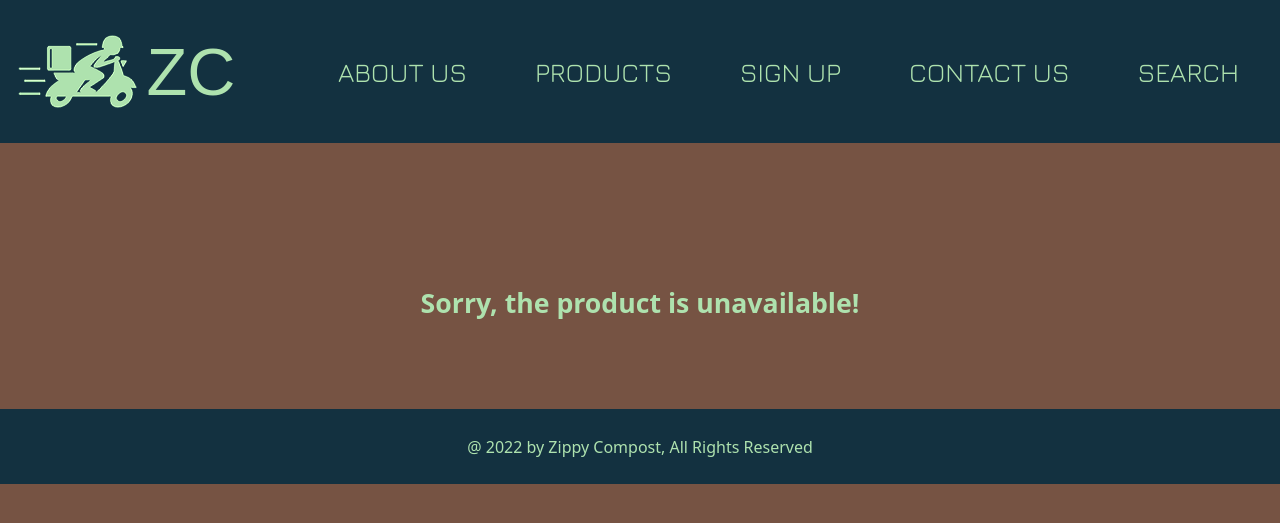
After one commit to N-A-V-I-D/zippy_compost, a PHP site: page /search.php?productName=1 in a window 1280 px wide. The commit adds this page. Shown: the top 523 px of the page. Run offline with PHP 8.4, Linux system fonts and the light colour scheme; some web fonts are replaced.

Commit message:
Search completed

```diff
--- /dev/null
+++ b/products.txt
@@ -0,0 +1,7 @@
+<span>Ceramic Compost Crock</span> : Toss in organic scraps like coffee grounds, eggshells, vegetables or clippings. Features a filtered lid for odorless storage and a sturdy, stainless steel handle. : Price $10 : <img src="images/bin.png"/>
+
+<span>Canning Tools Kit</span> : Spend more time canning or dehydrating your favorite fruits and vegetables--and less time looking for tools. This handy, compact kit includes the essential tools you need for canning. : Price $10 : <img src="images/can.png"/>
+
+<span>5 Compost Delivery package</span>: Get this package to enjoy 5 fast, clean, and safe compost deliveries to various facilities. Terms may apply. : Price $30 : <img src="images/five.png"/>
+
+<span>Compost Delivery Tryout </span>: Exhausted by the procedure to compost and want to contribute to the matter? Try out our compost delivery for a deal price. : Price $3 : <img src="images/one.png"/>
--- a/sass/products.css
+++ b/sass/products.css
@@ -37,7 +37,8 @@ h1 {
 
 .navbar-brand {
   padding: 0px;
-  display: flex; }
+  display: flex;
+  flex-grow: 1; }
 
 .nav-item {
   padding-left: 50px; }
@@ -46,10 +47,16 @@ h1 {
   border-color: #AEE2AE !important; }
 
 .navbar-nav {
-  position: absolute;
-  width: 60%;
-  right: 0px;
+  flex-grow: 4;
   background-color: #133140; }
+
+.display {
+  background-color: #7B8C55;
+  padding: 1%;
+  width: 60vw; }
+
+.search {
+  color: #133140; }
 
 ul li a {
   text-align: center;
@@ -69,6 +76,12 @@ ul li a:hover {
   display: flex;
   align-items: center;
   text-decoration: none; }
+
+p span {
+  font-weight: 600;
+  color: #AEE2AE;
+  font-size: 20pt !important;
+  margin-top: 2% !important; }
 
 .box {
   margin-top: 120px;
--- a/sass/products.scss
+++ b/sass/products.scss
@@ -59,6 +59,7 @@ h1{
 .navbar-brand{
     padding:0px;
     display: flex;
+    flex-grow:1;
 
 }
 
@@ -72,10 +73,16 @@ h1{
 }
 
 .navbar-nav{
-    position:absolute;
-    width:60%;
-    right:0px;
+    flex-grow: 4;
     background-color: $dark;
+}
+.display{
+    background-color: $green;
+    padding: 1%;
+    width:60vw;
+}
+.search{
+    color:$dark;
 }
 
 ul li a{
@@ -99,6 +106,14 @@ ul li a:hover {
     text-decoration: none;
     }
 
+p{
+    span{
+        font-weight: 600;
+        color:$light;
+        font-size:20pt !important;
+        margin-top: 2% !important;
+        }
+}
 
 .box {
   margin-top: 120px;
--- /dev/null
+++ b/search.php
@@ -0,0 +1,91 @@
+<!DOCTYPE html>
+<html lang="en">
+<head>
+	<meta charset="UTF-8">
+	<meta name="viewport" content="width=device-width, initial-scale=1.0">
+	<title>Search</title>
+	<link rel="stylesheet" href="sass/products.css" />
+	<link href="https://cdn.jsdelivr.net/npm/bootstrap@5.2.3/dist/css/bootstrap.min.css" rel="stylesheet" integrity="sha384-rbsA2VBKQhggwzxH7pPCaAqO46MgnOM80zW1RWuH61DGLwZJEdK2Kadq2F9CUG65" crossorigin="anonymous">
+</head>
+<body>
+	<nav id="sumNavbar" class="navbar navbar-dark bg-dark navbar-expand-lg">
+	  <div class="container-fluid">
+	    <a class="navbar-brand" href="#">
+	    	<img src="images/navbarIcon.png" alt="brand icon" />
+			<h1>ZC</h1>
+			</a>
+
+    	<button class="navbar-toggler" type="button" data-bs-toggle="collapse" data-bs-target="#navbarSupportedContent" aria-controls="navbarSupportedContent" aria-expanded="false" aria-label="Toggle navigation">
+      <span class="navbar-toggler-icon"></span>
+    	</button>
+
+	    <div class="collapse navbar-collapse" id="navbarSupportedContent">
+	      <ul class="navbar-nav me-auzto mb-2 mb-lg-0">
+	        <li class="nav-item ">
+	          <a class="nav-link active"aria-current="page" href="#">ABOUT US</a>
+	        </li>
+	        <li class="nav-item">
+	          <a class="nav-link" href="#">PRODUCTS</a>
+	        </li>
+	        <li class="nav-item">
+	          <a class="nav-link" href="#">SIGN UP</a>
+	        </li>
+	        <li class="nav-item">
+	          <a class="nav-link" href="#">CONTACT US</a>
+	        </li>
+ 	        <li class="nav-item">
+	          <a class="nav-link" href="search.html">SEARCH</a>
+	        </li>
+	      </ul>
+	    </div>
+	  </div>
+	</nav>
+
+	<div class="center box">
+	<?php
+		$productName = $_GET['productName'];
+
+		$file = fopen("products.txt", "r");
+		$flag = FALSE;
+		$count = 1;
+		$collect = array();
+
+		while(!(feof($file))){
+			$line = fgets($file);
+			$line = rtrim($line);
+			$info = explode(":", $line);
+			$c = 0;
+
+			$cleanInfo = strtolower($info[0]);
+			$cleanSearch = strtolower($productName);
+
+			if (strpos($cleanInfo, $cleanSearch)){
+				$flag = TRUE;
+				$c++;
+				array_push($collect, $info);
+			}
+		}
+
+		if ($flag){
+			print(" <h1 class='textTitle'>Relevant products</h1>");
+			foreach($collect as $key => $valueSum){
+				print("<div class='display'>");
+				foreach ($valueSum as $value){
+					print("<li style='list-style:none;'><p class='search'> $value </p></li>");
+					}
+					print("</div>");
+					print("<br><br>");
+			}
+		}
+		else{
+			print("<p><span>Sorry, the product is unavailable!</span></p>");
+		}
+	?>
+	</div>
+	<div id="footer" class="container-fluid center">
+		<p>@ 2022 by Zippy Compost, All Rights Reserved</p>
+	</div>
+
+	<script src="https://cdn.jsdelivr.net/npm/bootstrap@5.2.3/dist/js/bootstrap.bundle.min.js" integrity="sha384-kenU1KFdBIe4zVF0s0G1M5b4hcpxyD9F7jL+jjXkk+Q2h455rYXK/7HAuoJl+0I4" crossorigin="anonymous"></script>
+</body>
+</html>
```
Also changed, not shown: products.html (+5 -2 lines), search.html (added, +61 -0 lines), 2 other files.
